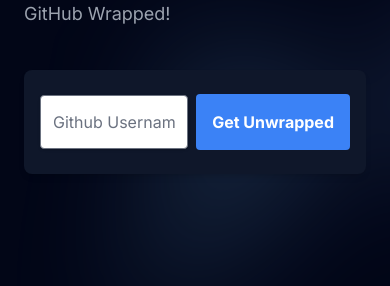
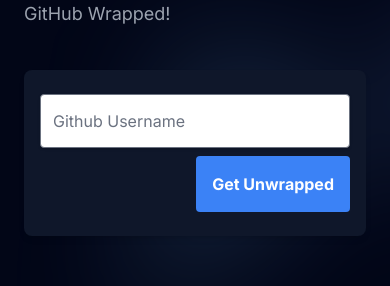
Before and after one commit to m2rads/github-rapped, a Next.js app: page / in a window 390 px wide. Shown: the part 334-620 px from the top of the page. Built offline with nearby package versions, Linux system fonts and the light colour scheme.

Commit message:
revise mobile responsiveness

```diff
--- a/src/components/GithubForm.tsx
+++ b/src/components/GithubForm.tsx
@@ -24,11 +24,11 @@
 export function GithubForm() {
     return(
         <div className="mt-10">
-            <form className="flex justify-center rounded-lg items-baseline bg-slate-900 shadow-md  pt-6 pb-6 mb-4">
-                <div className="flex-1 rounded-md ml-4 mr-2">
-                    <input className=" w-full py-4 shadow appearance-none border rounded w-full py-2 px-3 text-gray-700 leading-tight focus:outline-none focus:shadow-outline" id="username" type="text" placeholder="Github Username" />
+            <form className="flex flex-col sm:flex-row gap-2 justify-center px-4 rounded-lg items-baseline bg-slate-900 shadow-md  pt-6 pb-6 mb-4">
+                <div className="flex-1 w-full  rounded-md">
+                    <input className=" w-full py-4 shadow appearance-none border rounded px-3 text-gray-700 leading-tight focus:outline-none focus:shadow-outline" id="username" type="text" placeholder="Github Username" />
                 </div>
-                <div className="flex items-center mr-4 justify-between">
+                <div className="flex items-center w-full sm:w-auto justify-end">
                     <button className="bg-blue-500 py-4 px-4 hover:bg-blue-700 text-white font-bold rounded focus:outline-none focus:shadow-outline" type="button">
                         Get Unwrapped
                     </button>
```
